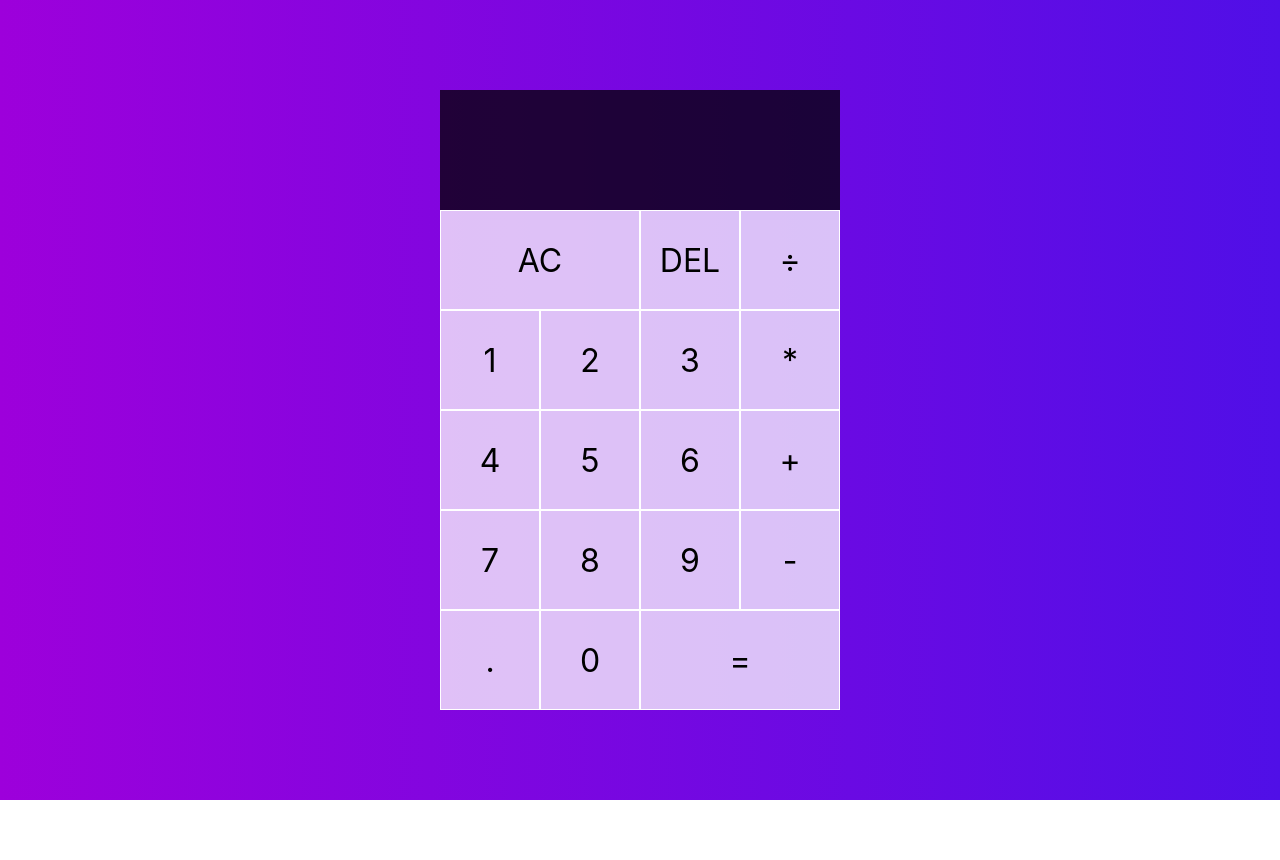
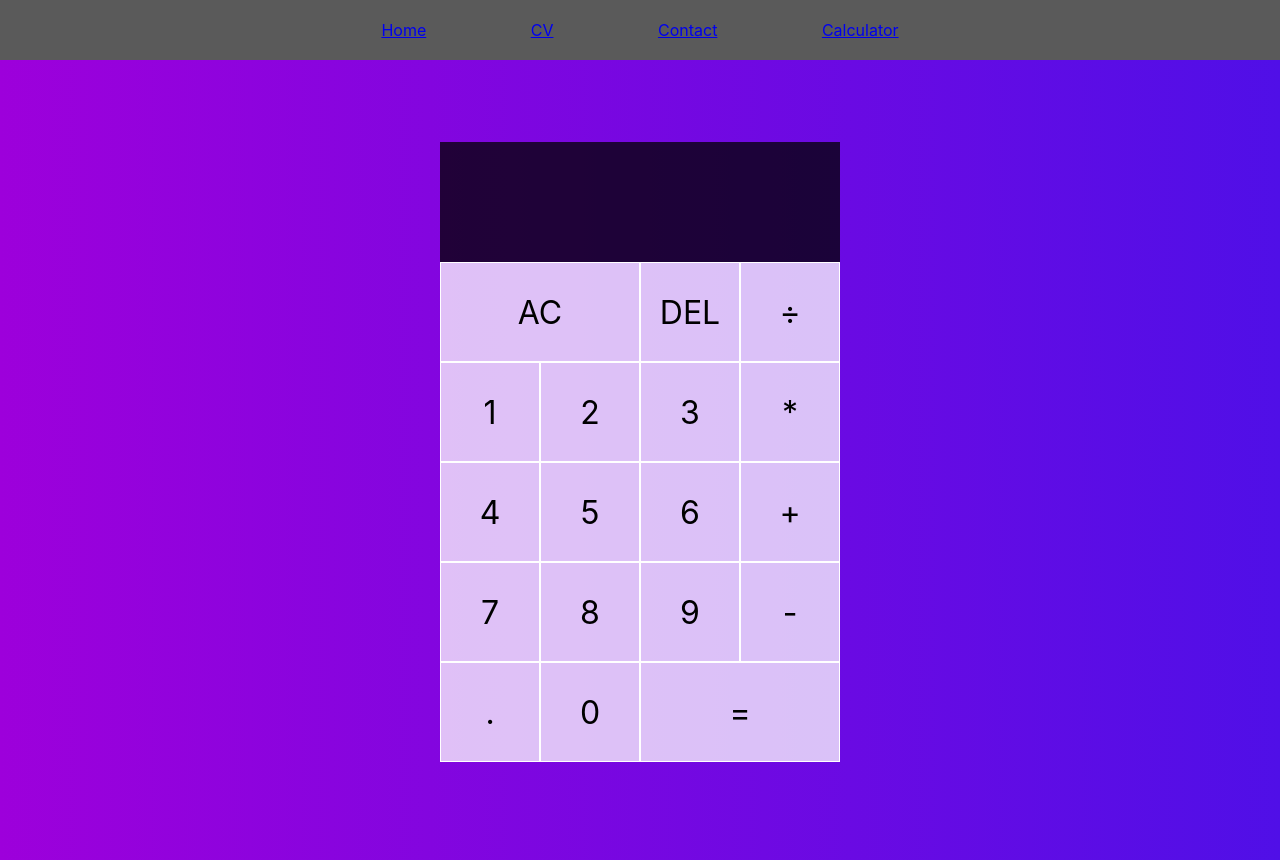
Before and after one commit to MadsNissum/MadsNissum.github.io, a plain HTML site: page index.html in a window 1280 px wide. Before the commit the page ends 800 px from the top, so only its background shows below. Drawn offline with Linux system fonts and the light colour scheme.

Commit message:
New menu bar added v1

```diff
--- /dev/null
+++ b/Menu/style.css
@@ -0,0 +1,13 @@
+.topnav {
+    background-color: rgb(90, 90, 90);
+    overflow: hidden;
+    text-align: center;
+    margin: -8px;
+    padding: 20px;
+    position: sticky;
+    top: 0;
+}
+
+.topnav a {
+    padding: 50px 50px;
+}
--- a/index.html
+++ b/index.html
@@ -9,6 +9,14 @@
     <script src="script.js" defer></script>
 </head>
 <body>
+
+    <div class="topnav">
+        <a href="#home">Home</a>
+        <a href="#cv">CV</a>
+        <a href="#contact">Contact</a>
+        <a href="calculator">Calculator</a>
+    </div>
+
     <div class="calculator-grid">
         <div class="output">
             <div data-previous-operand class="previous-operand"></div>
--- a/style.css
+++ b/style.css
@@ -5,8 +5,6 @@
 }
 
 body {
-    padding: 0;
-    margin: 0;
     background: linear-gradient(to right, rgb(157, 0, 219), rgb(80, 15, 231));
 }
 
@@ -56,3 +54,17 @@ body {
     color: white;
     font-size: 2.5rem;
 }
+
+.topnav {
+    background-color: rgb(90, 90, 90);
+    overflow: hidden;
+    text-align: center;
+    margin: -8px;
+    padding: 20px;
+    position: sticky;
+    top: 0;
+}
+
+.topnav a {
+    padding: 50px 50px;
+}
```
Also changed, not shown: Menu/index.html (added, +23 -0 lines).
